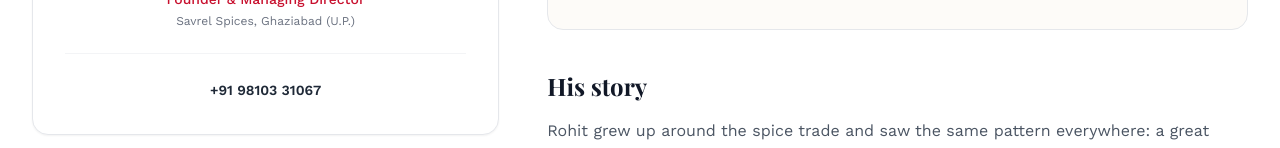
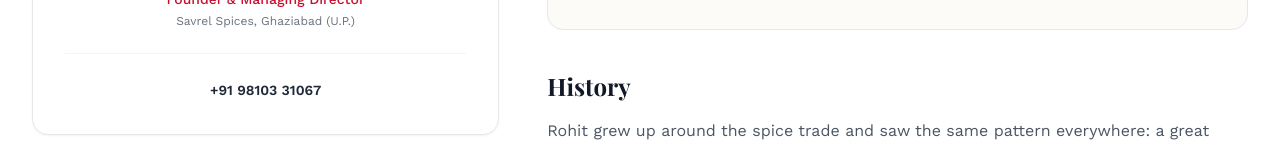
Before and after one commit to 0411anubhav0411/savrel-spices-v2, a React (Create React App) app in the folder frontend/: page /founder in a window 1280 px wide. Shown: the part 790-938 px from the top of the page. Built offline with nearby package versions, Linux system fonts and the light colour scheme; no server answers; a web font is replaced by a local one.

Commit message:
Change heading from 'His story' to 'History'

```diff
--- a/frontend/src/pages/Founder.jsx
+++ b/frontend/src/pages/Founder.jsx
@@ -51,7 +51,7 @@ export default function Founder() {
                         </Reveal>
 
                         <Reveal delay={0.08} className="mt-10">
-                            <h3 className="font-display text-2xl font-bold text-gray-900">His story</h3>
+                            <h3 className="font-display text-2xl font-bold text-gray-900">History</h3>
                             <p className="mt-4 text-base text-gray-600 leading-relaxed">
                                 Rohit grew up around the spice trade and saw the same pattern everywhere: a great
                                 product at the source, and a tired, adulterated version of it on the shelf. The gap
```
